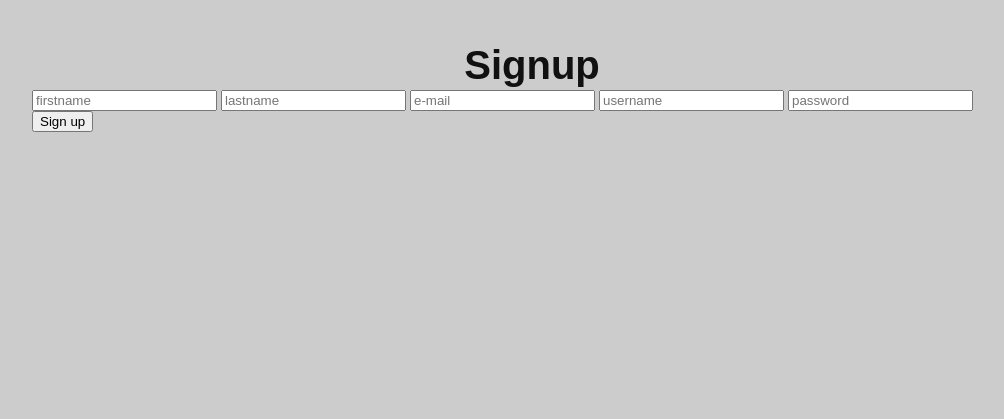
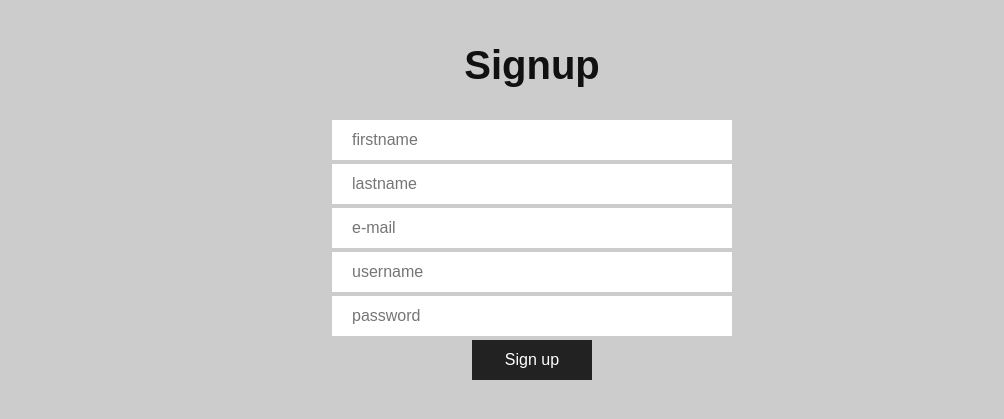
Before and after one commit to akd-1114/loginsystem, a PHP site: page /signup.php in a window 1280 px wide. Shown: the part 100-519 px from the top of the page, without its empty margins (108-1112 px from the left). Run offline with PHP 8.4, Linux system fonts and the light colour scheme.

Commit message:
first commit

```diff
--- a/signup.php
+++ b/signup.php
@@ -4,7 +4,7 @@
 <section class="main-container">
   <div class="main-wrapper">
      <h2>Signup</h2>
-       <form /*class="signup-form"*/ action="signup.inc.php" method="POST">
+       <form class="signup-form" action="signup.inc.php" method="POST">
            <input type="text" name="first" placeholder="firstname">
            <input type="text" name="last" placeholder="lastname">
            <input type="text" name="email" placeholder="e-mail">
@@ -15,5 +15,5 @@
   </div>
 </section>
 <?php
- include_once 'footer.php';
+ /*include_once 'footer.php';*/
 ?>
```
